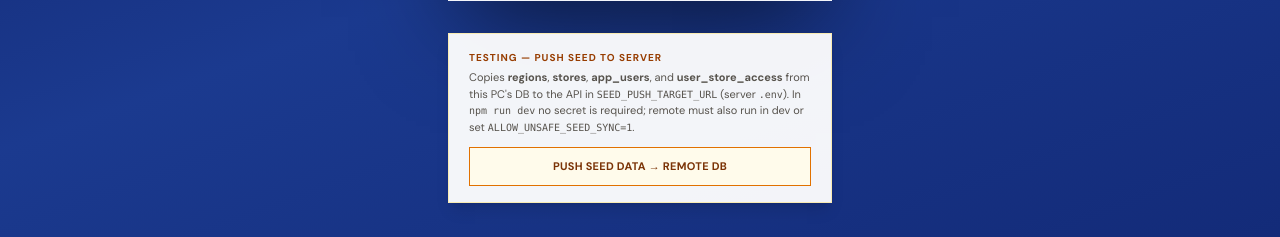
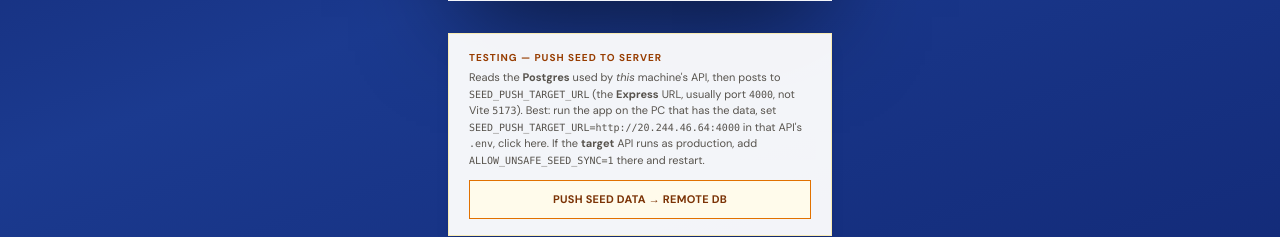
Before and after one commit to Muthukaruppaiya/zimson_service_management, a React (Vite) app: page /login in a window 1280 px wide. Shown: the part 611-848 px from the top of the page. Built offline with nearby package versions, Linux system fonts and the light colour scheme; no server answers.

Commit message:
UI UPDATE and BUG FIXED02

```diff
--- a/src/pages/LoginPage.tsx
+++ b/src/pages/LoginPage.tsx
@@ -252,9 +252,8 @@ export function LoginPage() {
           <div className="mt-8 w-full max-w-sm border border-amber-200/60 bg-white/95 px-5 py-4 text-left shadow-lg">
             <p className="text-[10px] font-bold uppercase tracking-widest text-amber-800">Testing — push seed to server</p>
             <p className="mt-1 text-[11px] text-stone-600">
-              Copies <strong>regions</strong>, <strong>stores</strong>, <strong>app_users</strong>, and <strong>user_store_access</strong> from this PC&apos;s DB to the API in{" "}
-              <code className="text-[10px]">SEED_PUSH_TARGET_URL</code> (server <code className="text-[10px]">.env</code>). In <code className="text-[10px]">npm run dev</code> no secret is required; remote must also run in dev or set{" "}
-              <code className="text-[10px]">ALLOW_UNSAFE_SEED_SYNC=1</code>.
+              Reads the <strong>Postgres</strong> used by <em>this</em> machine&apos;s API, then posts to{" "}
+              <code className="text-[10px]">SEED_PUSH_TARGET_URL</code> (the <strong>Express</strong> URL, usually port <code className="text-[10px]">4000</code>, not Vite <code className="text-[10px]">5173</code>). Best: run the app on the PC that has the data, set <code className="text-[10px]">SEED_PUSH_TARGET_URL=http://20.244.46.64:4000</code> in that API&apos;s <code className="text-[10px]">.env</code>, click here. If the <strong>target</strong> API runs as production, add <code className="text-[10px]">ALLOW_UNSAFE_SEED_SYNC=1</code> there and restart.
             </p>
             <button
               type="button"
```
Also changed, not shown: 2 other files (tests, documents, lock files or other folders).
